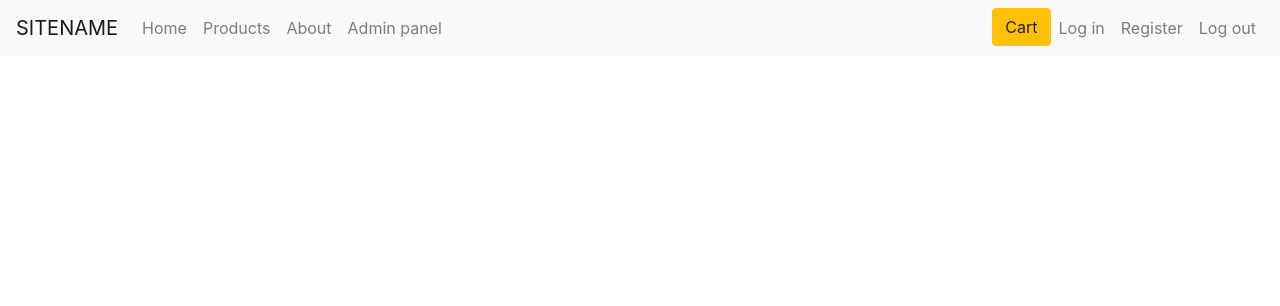
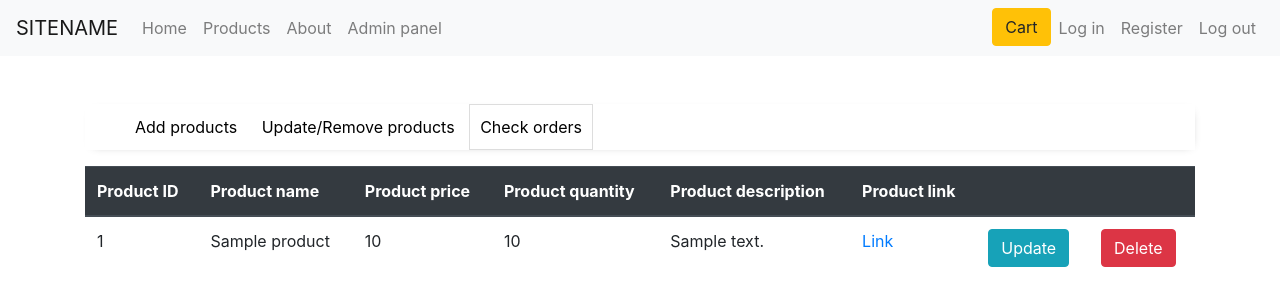
Before and after one commit to sale96/webshop_test, a PHP site: the page made by views/admin/products.php in a window 1280 px wide. Shown: the top 306 px of the page. Run offline with PHP 8.4, Linux system fonts and the light colour scheme; the template is opened without the code that fills it: most values are stand-ins (such as "Sample title", 1, 10 or a date in 2020); some libraries are stand-ins or nearby versions.

Commit message:
Finished deleting of products, starts update

```diff
--- a/helper/Sessions.php
+++ b/helper/Sessions.php
@@ -9,6 +9,9 @@
 class Sessions
 {
     //ERROR MESSAGES
+    public static function isError(){
+        return isset($_SESSION['error']);
+    }
     public static function setError($err){
         $_SESSION['error'] = $err;
     }
@@ -22,6 +25,9 @@ class Sessions
     }
 
     //Success messages
+    public static function isSuccess(){
+        return isset($_SESSION['success']);
+    }
     public static function setSuccess($message){
         $_SESSION['success'] = $message;
     }
--- a/views/admin/products.php
+++ b/views/admin/products.php
@@ -1,7 +1,40 @@
-<?php
-/**
- * Created by PhpStorm.
- * User: Sale
- * Date: 9/8/2019
- * Time: 7:58 PM
- */
+<?php include 'views/includes/admin.nav.php'; ?>
+
+<table class="table stripped">
+    <thead class="thead-dark">
+    <tr>
+        <th>Product ID</th>
+        <th>Product name</th>
+        <th>Product price</th>
+        <th>Product quantity</th>
+        <th>Product description</th>
+        <th>Product link</th>
+        <th></th>
+        <th></th>
+    </tr>
+    </thead>
+    <tbody>
+    <?php if(count($data['products']) > 0) : ?>
+
+        <?php foreach($data['products'] as $product) : ?>
+
+            <tr>
+                <td><?= $product->product_id ?></td>
+                <td><?= $product->product_name ?></td>
+                <td><?= $product->product_price ?></td>
+                <td><?= $product->product_quantity ?></td>
+                <td><?= $product->product_desc ?></td>
+                <td><a href="<?= URL_ROOT ?>?page=Products/single/<?= $product->product_id ?>">Link</a></td>
+                <td><a class="btn btn-info" href="<?= URL_ROOT ?>?page=Admin/update/<?= $product->product_id ?>">Update</a></td>
+                <td>
+                    <form action="<?= URL_ROOT ?>?page=Admin/remove/<?= $product->product_id ?>" method="post">
+                        <button type="submit" class="btn btn-danger">Delete</button>
+                    </form>
+                </td>
+            </tr>
+
+        <?php endforeach; ?>
+
+    <?php endif; ?>
+    </tbody>
+</table>
```
Also changed, not shown: controllers/Admin.php (+19 -1 lines), views/includes/messages.php (added, +13 -0 lines), views/admin/update.php (added).
